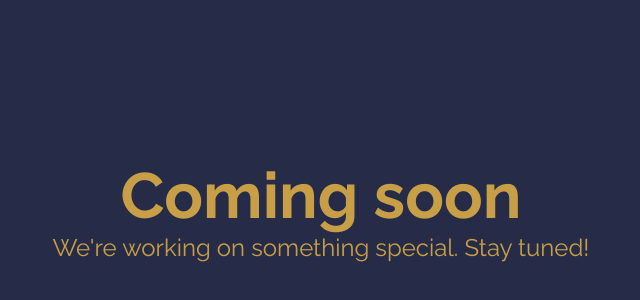
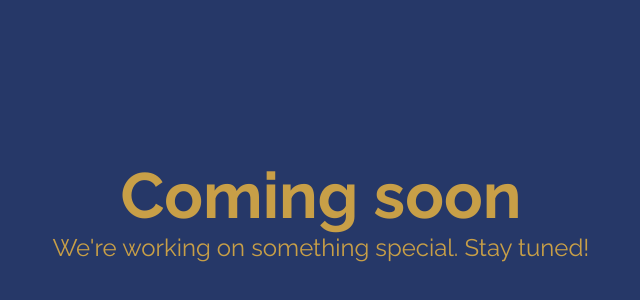
Before and after one commit to lakshmimanideepikatt/MSA, a plain HTML site: page index.html in a window 1280 px wide. Shown: the part 190-490 px from the top of the page, without its empty margins (319-959 px from the left). Drawn offline with Linux system fonts and the light colour scheme.

Commit message:
Update background color

```diff
--- a/style.css
+++ b/style.css
@@ -3,7 +3,7 @@ html {
     margin: 0;
     padding: 0;
     height: 100%;
-    background-color: #262C48;
+    background-color: #263868;
     display: flex;
     justify-content: center;
     align-items: center;
@@ -27,4 +27,5 @@ p {
     font-size: 1.5rem;
     font-weight: 400;
     margin: 0;
+
 }
```
